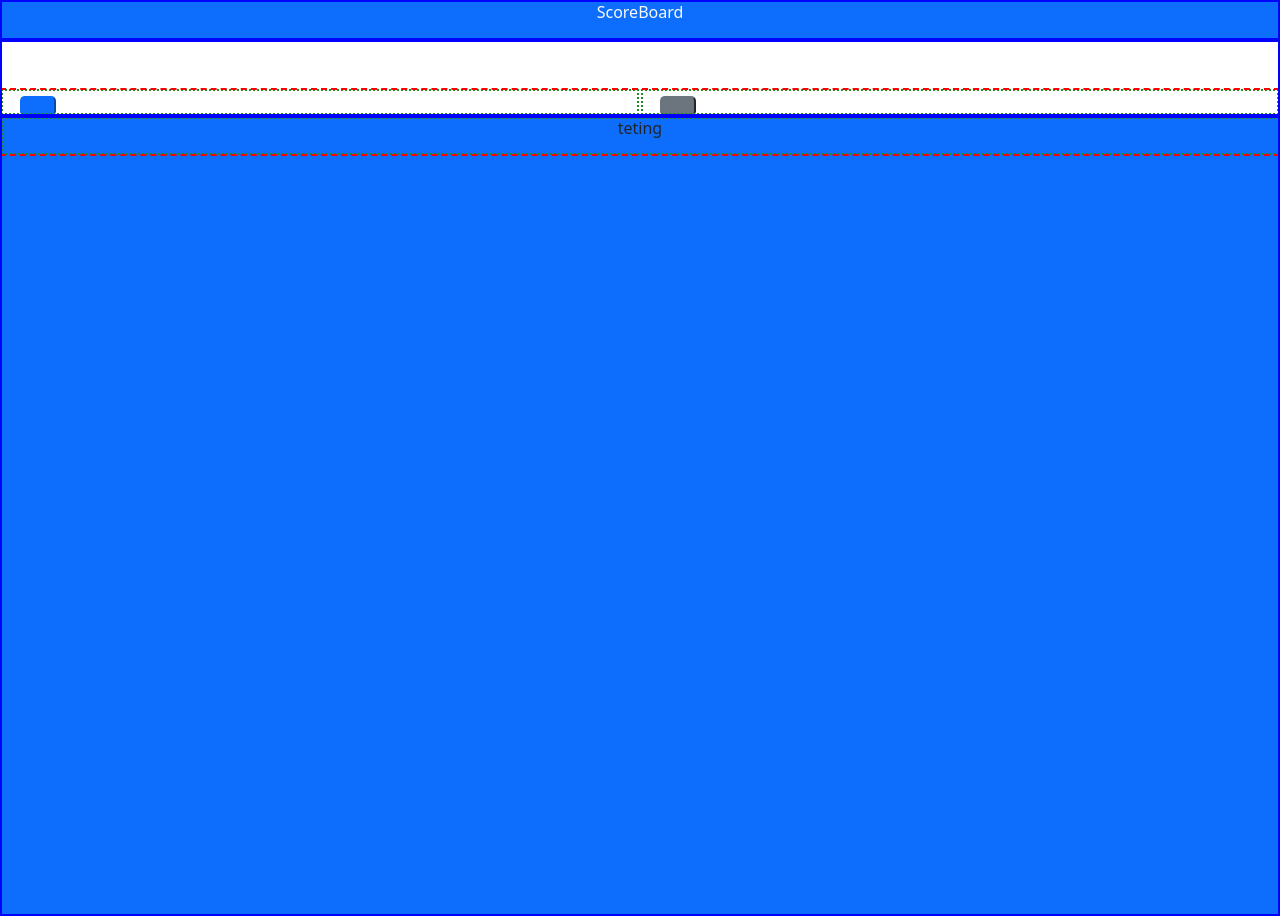
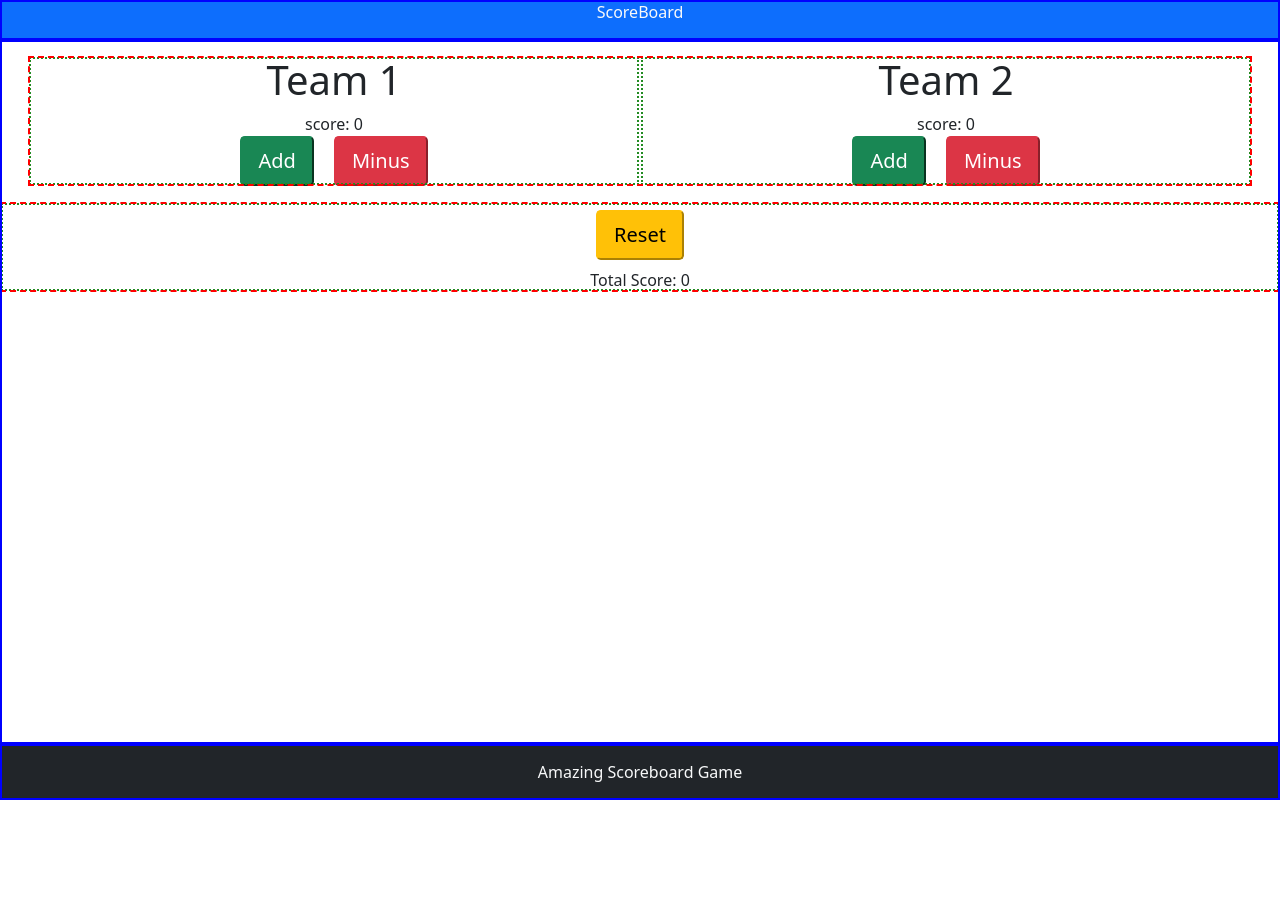
Before and after one commit to tberry019/scoreBoard, a plain HTML site: page index.html in a window 1280 px wide. After the commit the page ends 800 px from the top, so only its background shows below. Drawn offline with nearby package versions, Linux system fonts and the light colour scheme.

Commit message:
final scoreboard challenge

```diff
--- a/app.js
+++ b/app.js
@@ -0,0 +1,59 @@
+//DATA
+let leftScore = 0
+let rightScore = 0
+let totalScore = 0
+//----------------------Left
+function pointLeft() {
+  leftScore++
+  totalScore++
+  draw()
+}
+function pointLeftMinus() {
+  leftScore--
+  totalScore--
+  draw()
+  console.log('leftScore')
+}
+
+//-----------------------Right
+function pointRightMinus() {
+  rightScore--
+  totalScore--
+  draw()
+  console.log(rightScore)
+}
+function pointRight() {
+  rightScore++
+  totalScore++
+  draw()
+  console.log(rightScore)
+}
+
+function touchDownRight() {
+  rightScore + 6
+  totalScore++
+  draw()
+  console.log(rightScore)
+}
+
+
+function Reset() {
+  leftScore = 0
+  rightScore = 0
+  totalScore = 0
+  draw()
+}
+
+function draw() {
+  let leftCountElem = document.getElementById('leftPoint-score')
+  let rightCountElem = document.getElementById('rightPoint-score')
+  let totalScoreElem = document.getElementById('totalScore')
+
+  leftCountElem.innerText = leftScore.toString()
+  rightCountElem.innerText = rightScore.toString()
+  totalScoreElem.innerText = totalScore.toString()
+
+
+
+
+}
--- a/index.html
+++ b/index.html
@@ -9,6 +9,7 @@
   <link href='https://cdn.jsdelivr.net/npm/bootstrap@5.0.2/dist/css/bootstrap.min.css' rel='stylesheet'
     integrity='sha384-EVSTQN3/azprG1Anm3QDgpJLIm9Nao0Yz1ztcQTwFspd3yD65VohhpuuCOmLASjC' crossorigin='anonymous'>
   <link rel="stylesheet" href="style.css">
+
   <title>ScoreBoard</title>
 </head>
 
@@ -43,30 +44,41 @@
   </header>
 
   <main class="container-fluid">
-    <div class="row mt-5">
+    <div class="row m-3 d-flex text-center">
       <div class="col-6">
-        <button class="btn-primary btn-lg mx-2"></button>
+        <h1>Team 1</h1>
+        <div>score: <span id="leftPoint-score">0</span></div>
+        <button class="btn-success btn-lg mx-2" onclick="pointLeft()">Add</button>
+
+        <button class="btn-danger btn-lg mx-2" onclick="pointLeftMinus()">Minus</button>
       </div>
+
       <div class="col-6">
-        <button class="btn-secondary btn-lg mx-2"></button>
+        <h1>Team 2</h1>
+        <div>score: <span id="rightPoint-score">0</span></div>
+        <button class="btn-success btn-lg mx-2" onclick="pointRight()">Add</button>
+
+        <button class="btn-danger btn-lg mx-2" onclick="pointRightMinus()">Minus</button>
       </div>
     </div>
 
-
+    <div class="row text-center">
+      <div class="col-12 ">
+        <button class="btn-warning btn-lg m-2" onclick="Reset()">Reset</button>
+        <div>Total Score: <span id="totalScore">0</span></div>
+      </div>
+    </div>
   </main>
 
 
 
 
-
+  <script src="app.js"></script>
 </body>
 
-<footer class="container-fluid bg-primary text center text light">
+<footer class="container-fluid bg-dark text-light">
   <div class="row">
-    <div class="col-12 text-center">
-      <p>teting</p>
-
-    </div>
+    <div class="col text-center p-3">Amazing Scoreboard Game</div>
   </div>
 </footer>
 
--- a/style.css
+++ b/style.css
@@ -8,8 +8,8 @@ main {
   flex-grow: 1;
 }
 
-footer{
+/* footer{
   min-height: 100vh;
   display: flex;
   flex-direction: column;
-}
+} */
```
